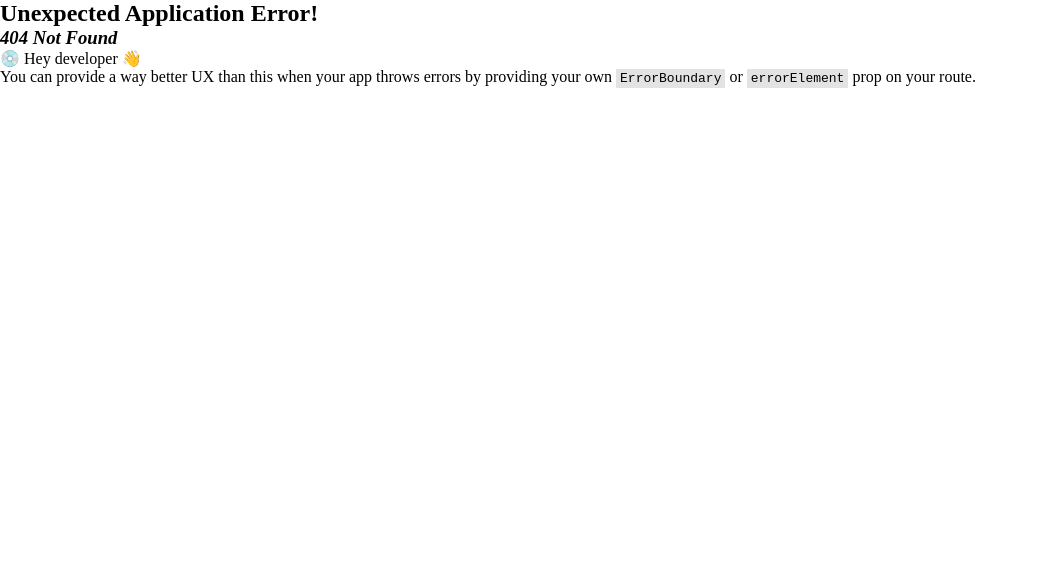
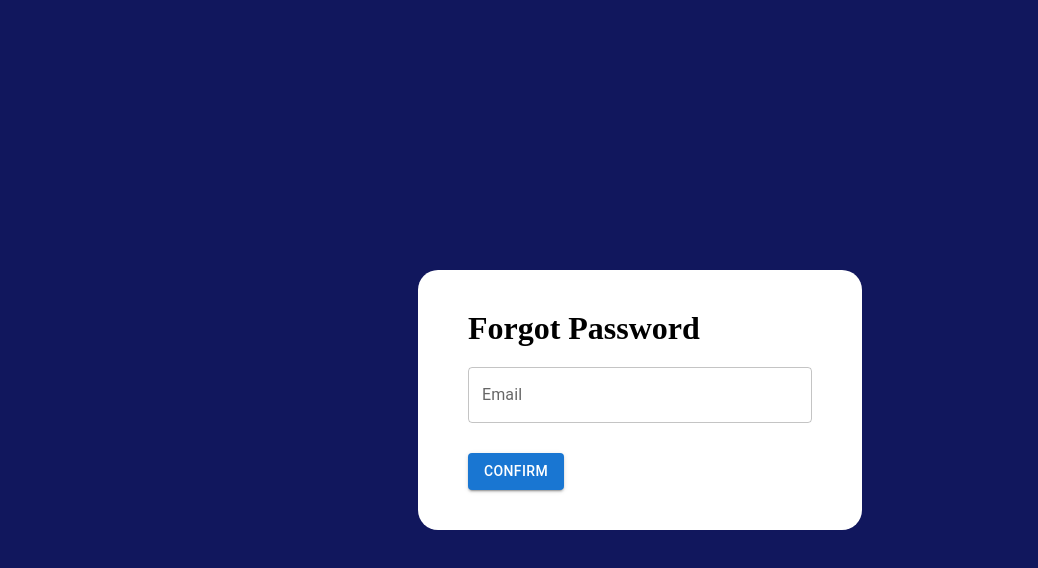
Before and after one commit to urme-akter/bachal, a React (Vite) app: page /forgotpassword in a window 1280 px wide. Before the commit this address had no page. Shown: the top 568 px of the page, without its empty margins (0-1038 px from the left). Built offline with nearby package versions, Linux system fonts and the light colour scheme.

Commit message:
forgot password done

```diff
--- a/src/App.jsx
+++ b/src/App.jsx
@@ -7,6 +7,7 @@ import {
 import Registration from "./pages/Registration";
 import Login from "./pages/Login";
 import Home from "./pages/Home";
+import ForgotPassword from "./pages/ForgotPassword";
 
 const router = createBrowserRouter(
   createRoutesFromElements(
@@ -14,6 +15,7 @@ const router = createBrowserRouter(
       <Route path="/" element={<Registration />}></Route>
       <Route path="/login" element={<Login />}></Route>
       <Route path="/home" element={<Home />}></Route>
+      <Route path="/forgotpassword" element={<ForgotPassword />}></Route>
     </Route>
   )
 );
--- a/src/index.css
+++ b/src/index.css
@@ -90,5 +90,23 @@
 .eyeTwo {
   position: absolute;
   right: 206px;
-  bottom: 187px;
+  top: 299px;
 }
+.forgotPassword {
+  background-color: #11175d;
+  height: 100vh;
+
+  display: flex;
+  justify-content: center;
+  align-items: center;
+}
+.forgotPassword .box {
+  background-color: #fff;
+  padding: 40px 50px;
+  border-radius: 20px;
+}
+.forgotPassword .box .css-1u3bzj6-MuiFormControl-root-MuiTextField-root {
+  width: 100%;
+  margin-top: 20px;
+  margin-bottom: 30px;
+}
--- /dev/null
+++ b/src/pages/ForgotPassword.jsx
@@ -0,0 +1,44 @@
+import React, { useState } from "react";
+import { TextField, Button } from "@mui/material";
+import { getAuth, sendPasswordResetEmail } from "firebase/auth";
+import { useNavigate } from "react-router-dom";
+
+const ForgotPassword = () => {
+  const auth = getAuth();
+
+  let navigate = useNavigate();
+
+  let [text, setText] = useState("");
+
+  let handleForgotPassword = () => {
+    sendPasswordResetEmail(auth, text)
+      .then(() => {
+        navigate("/login");
+      })
+      .catch((error) => {
+        const errorCode = error.code;
+        const errorMessage = error.message;
+        // ..
+      });
+  };
+  return (
+    <>
+      <div className="forgotPassword">
+        <div className="box">
+          <h1 className="headeer">Forgot Password</h1>
+          <TextField
+            onChange={(e) => setText(e.target.value)}
+            id="outlined-basic"
+            label="Email"
+            variant="outlined"
+          />
+          <Button onClick={handleForgotPassword} variant="contained">
+            Confirm
+          </Button>
+        </div>
+      </div>
+    </>
+  );
+};
+
+export default ForgotPassword;
--- a/src/pages/Home.jsx
+++ b/src/pages/Home.jsx
@@ -1,7 +1,30 @@
+import { Button } from "@mui/material";
 import React from "react";
+import { getAuth, signOut } from "firebase/auth";
+import { useNavigate } from "react-router-dom";
 
 const Home = () => {
-  return <h1>Home</h1>;
+  const auth = getAuth();
+  let navigate = useNavigate();
+  let handleLogOut = () => {
+    signOut(auth)
+      .then(() => {
+        navigate("/login");
+      })
+      .catch((error) => {
+        // An error happened.
+      });
+  };
+
+  return (
+    <>
+      {" "}
+      <h1>Home</h1>
+      <Button onClick={handleLogOut} variant="contained">
+        Log out
+      </Button>
+    </>
+  );
 };
 
 export default Home;
--- a/src/pages/Login.jsx
+++ b/src/pages/Login.jsx
@@ -24,6 +24,7 @@ let initialvalues = {
   CircularProgress: false,
   error: "",
   eyeTwo: "",
+  errorCode: "",
 };
 
 const Login = () => {
@@ -40,7 +41,7 @@ const Login = () => {
   };
 
   let handleSubmit = () => {
-    let { email, password } = values;
+    let { email, password, errorCode } = values;
 
     if (!email) {
       setValues({
@@ -56,19 +57,48 @@ const Login = () => {
       });
       return;
     }
+    if (!errorCode) {
+      setValues({
+        ...values,
+        email: "",
+
+        error: "Enter an right email",
+      });
+      return;
+    }
+    if (!errorCode) {
+      setValues({
+        ...values,
+
+        password: "",
+        error: "Enter an Right Password",
+      });
+      return;
+    }
     setValues({
       ...values,
       CircularProgress: true,
     });
 
-    signInWithEmailAndPassword(auth, email, password).then((user) => {
+    signInWithEmailAndPassword(auth, email, password)
+      .then((user) => {
         setValues({
-        email: "",
           password: "",
           CircularProgress: false,
         });
         // console.log(user);
         Navigate("/home");
+      })
+      .catch((error) => {
+        const errorCode = error.code;
+        const errorMessage = error.message;
+        console.log(errorCode);
+        setValues({
+          ...values,
+          email: "",
+          password: "",
+          CircularProgress: false,
+        });
       });
   };
 
@@ -103,6 +133,9 @@ const Login = () => {
               {values.error.includes("email") && (
                 <Alert severity="error">{values.error}</Alert>
               )}
+              {values.error.includes("errorCode") && (
+                <Alert severity="error">{values.error}</Alert>
+              )}
             </div>
 
             <div className="loginput">
@@ -116,6 +149,9 @@ const Login = () => {
                 type={values.eyeTwo ? "text" : "password"}
               />
               {values.error.includes("password") && (
+                <Alert severity="error">{values.error}</Alert>
+              )}
+              {values.error.includes("errorCode") && (
                 <Alert severity="error">{values.error}</Alert>
               )}
               <div
--- a/src/pages/Registration.jsx
+++ b/src/pages/Registration.jsx
@@ -157,6 +157,12 @@ const Registration = () => {
                   Sign up
                 </Button>
               )}
+              <Alert severity="error" style={{ marginTop: "40px" }}>
+                Forgot Password?{" "}
+                <strong>
+                  <Link to="/ForgotPassword">Click Here</Link>
+                </strong>
+              </Alert>
             </div>
           </div>
         </Grid>
```
Lines whose indentation alone changed are shown as unchanged.
